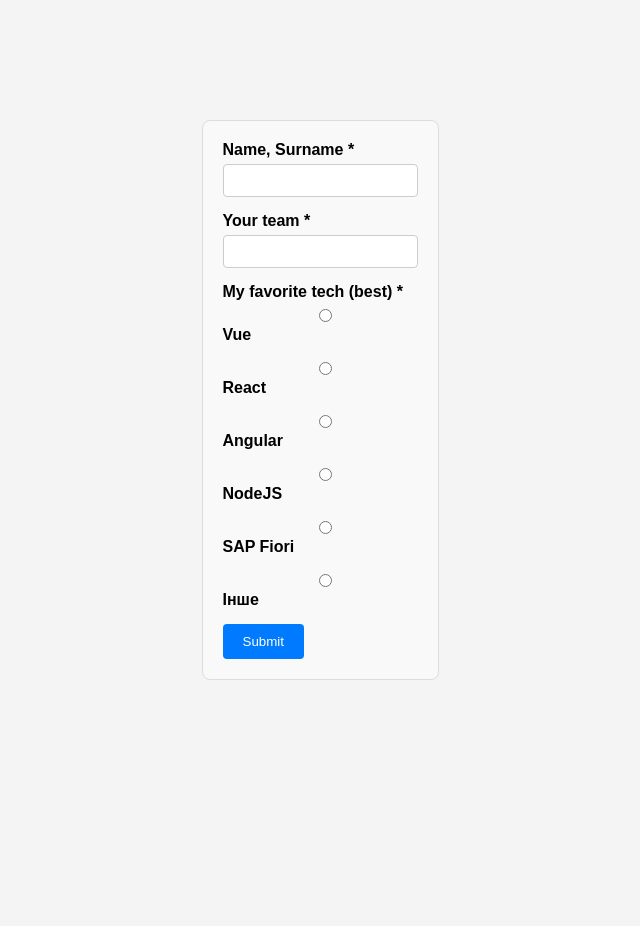
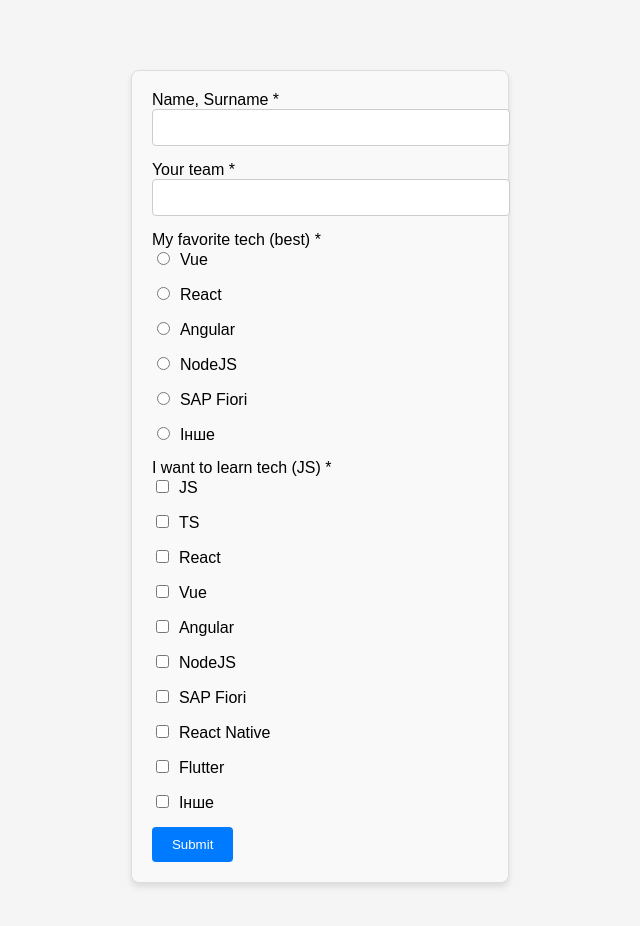
Before and after one commit to v1fes/React, a React (Vite) app in the folder Hook-Form/: page / in a window 1280 px wide. Shown: the top 926 px of the page, without its empty margins (320-960 px from the left). Before the commit the page ends 800 px from the top, so only its background shows below. Built offline with nearby package versions, Linux system fonts and the light colour scheme.

Commit message:
Додано блок з вибором декількох відповідей, виправлення помилок

```diff
--- /dev/null
+++ b/Hook-Form/src/App.jsx
@@ -0,0 +1,12 @@
+import React from 'react';
+import Form from './components/Form';
+
+const App = () => {
+  return (
+    <div>
+      <Form />
+    </div>
+  );
+};
+
+export default App;
--- a/Hook-Form/src/components/Form.css
+++ b/Hook-Form/src/components/Form.css
@@ -1,44 +1,36 @@
 form {
-    max-width: 400px;
-    margin: auto;
+    max-width: 600px;
+    /* Зменшено ширину для зручного перегляду */
+    margin: 50px auto;
     padding: 20px;
     border: 1px solid #ddd;
     border-radius: 8px;
     background-color: #f9f9f9;
+    box-shadow: 0px 4px 6px rgba(0, 0, 0, 0.1);
 }
 
 form div {
     margin-bottom: 15px;
 }
 
-label {
-    display: block;
-    font-weight: bold;
-    margin-bottom: 5px;
+input[type="text"],
+input[type="checkbox"],
+input[type="radio"],
+button {
+    margin-right: 10px;
 }
 
-input {
+input[type="text"] {
     width: 100%;
-    padding: 8px;
+    padding: 10px;
     border: 1px solid #ccc;
     border-radius: 4px;
-    box-sizing: border-box;
-}
-
-input:focus {
-    border-color: #007BFF;
-    outline: none;
-}
-
-p {
-    color: red;
-    font-size: 0.875rem;
 }
 
 button {
     padding: 10px 20px;
     background-color: #007BFF;
-    color: #fff;
+    color: white;
     border: none;
     border-radius: 4px;
     cursor: pointer;
@@ -47,3 +39,11 @@ button {
 button:hover {
     background-color: #0056b3;
 }
+
+/* Адаптивність для мобільних */
+@media (max-width: 768px) {
+    form {
+        max-width: 90%;
+        margin: 20px auto;
+    }
+}
--- a/Hook-Form/src/components/Form.jsx
+++ b/Hook-Form/src/components/Form.jsx
@@ -3,7 +3,8 @@ import { useForm, FormProvider } from 'react-hook-form';
 import { yupResolver } from '@hookform/resolvers/yup';
 import * as yup from 'yup';
 import FavoriteTech from './FavoriteTech';
-import './Form.css'; // Підключаємо стилі
+import LearnTechCheckboxes from './LearnTechCheckboxes';
+import './Form.css';
 
 // Схема валідації
 const schema = yup.object().shape({
@@ -12,6 +13,11 @@ const schema = yup.object().shape({
   favoriteTech: yup.string().required('Please select your favorite tech'),
   otherTech: yup.string().when('favoriteTech', {
     is: 'Other',
+    then: yup.string().required('Please specify your tech'),
+  }),
+  learnTech: yup.array().min(1, 'Please select at least one tech'),
+  learnTechOther: yup.string().when('learnTech', {
+    is: (val) => val?.includes('Other'),
     then: yup.string().required('Please specify your tech'),
   }),
 });
@@ -57,6 +63,22 @@ const Form = () => {
         {/* Компонент для перемикачів */}
         <FavoriteTech name="favoriteTech" />
 
+        {/* Компонент для чекбоксів */}
+        <LearnTechCheckboxes
+          name="learnTech"
+          options={[
+            { value: 'JS', label: 'JS' },
+            { value: 'TS', label: 'TS' },
+            { value: 'React', label: 'React' },
+            { value: 'Vue', label: 'Vue' },
+            { value: 'Angular', label: 'Angular' },
+            { value: 'NodeJS', label: 'NodeJS' },
+            { value: 'SAP Fiori', label: 'SAP Fiori' },
+            { value: 'React Native', label: 'React Native' },
+            { value: 'Flutter', label: 'Flutter' },
+          ]}
+        />
+
         <button type="submit">Submit</button>
       </form>
     </FormProvider>
--- /dev/null
+++ b/Hook-Form/src/components/LearnTechCheckboxes.jsx
@@ -0,0 +1,50 @@
+import React from 'react';
+import { useFormContext } from 'react-hook-form';
+
+const LearnTechCheckboxes = ({ name, options }) => {
+  const { register, watch, formState: { errors } } = useFormContext();
+  const watchOptions = watch(name, []);
+
+  return (
+    <div>
+      <label>I want to learn tech (JS) *</label>
+      <div>
+        {options.map((option) => (
+          <div key={option.value}>
+            <label>
+              <input
+                type="checkbox"
+                value={option.value}
+                {...register(name)}
+              />
+              {option.label}
+            </label>
+          </div>
+        ))}
+        <div>
+          <label>
+            <input
+              type="checkbox"
+              value="Other"
+              {...register(name)}
+            />
+            Інше
+          </label>
+          {watchOptions.includes('Other') && (
+            <input
+              type="text"
+              placeholder="Specify your tech"
+              {...register(`${name}Other`)}
+            />
+          )}
+        </div>
+      </div>
+      {errors[name] && <p>{errors[name].message}</p>}
+      {watchOptions.includes('Other') && errors[`${name}Other`] && (
+        <p>{errors[`${name}Other`].message}</p>
+      )}
+    </div>
+  );
+};
+
+export default LearnTechCheckboxes;
--- a/Hook-Form/src/index.css
+++ b/Hook-Form/src/index.css
@@ -1,57 +1,18 @@
+html,
 body {
-  font-family: Arial, sans-serif;
   margin: 0;
   padding: 0;
+  height: 100%;
+  font-family: Arial, sans-serif;
+}
+
+#root {
   display: flex;
   justify-content: center;
-  align-items: center;
-  height: 100vh;
-  background-color: #f4f4f4;
+  align-items: flex-start;
+  min-height: 100vh;
+  background-color: #f5f5f5;
+  padding: 20px;
+  box-sizing: border-box;
+  overflow-y: auto;
 }
-
-.App {
-  width: 400px;
-  padding: 20px;
-  background: white;
-  border-radius: 8px;
-  box-shadow: 0 2px 4px rgba(0, 0, 0, 0.1);
-}
-
-.form {
-  display: flex;
-  flex-direction: column;
-}
-
-.form-group {
-  margin-bottom: 15px;
-}
-
-label {
-  display: block;
-  margin-bottom: 5px;
-}
-
-input {
-  width: 100%;
-  padding: 8px;
-  border: 1px solid #ccc;
-  border-radius: 4px;
-}
-
-button {
-  padding: 10px;
-  background: #007bff;
-  color: white;
-  border: none;
-  border-radius: 4px;
-  cursor: pointer;
-}
-
-button:hover {
-  background: #0056b3;
-}
-
-.error {
-  color: red;
-  font-size: 0.875em;
-}
--- a/Hook-Form/src/main.jsx
+++ b/Hook-Form/src/main.jsx
@@ -1,10 +1,10 @@
 import React from 'react';
-import ReactDOM from 'react-dom';
+import ReactDOM from 'react-dom/client';
 import './index.css';
-import Form from './components/Form';
+import App from './App';
 
 ReactDOM.createRoot(document.getElementById('root')).render(
   <React.StrictMode>
-    <Form />
+    <App />
   </React.StrictMode>
 );
```
